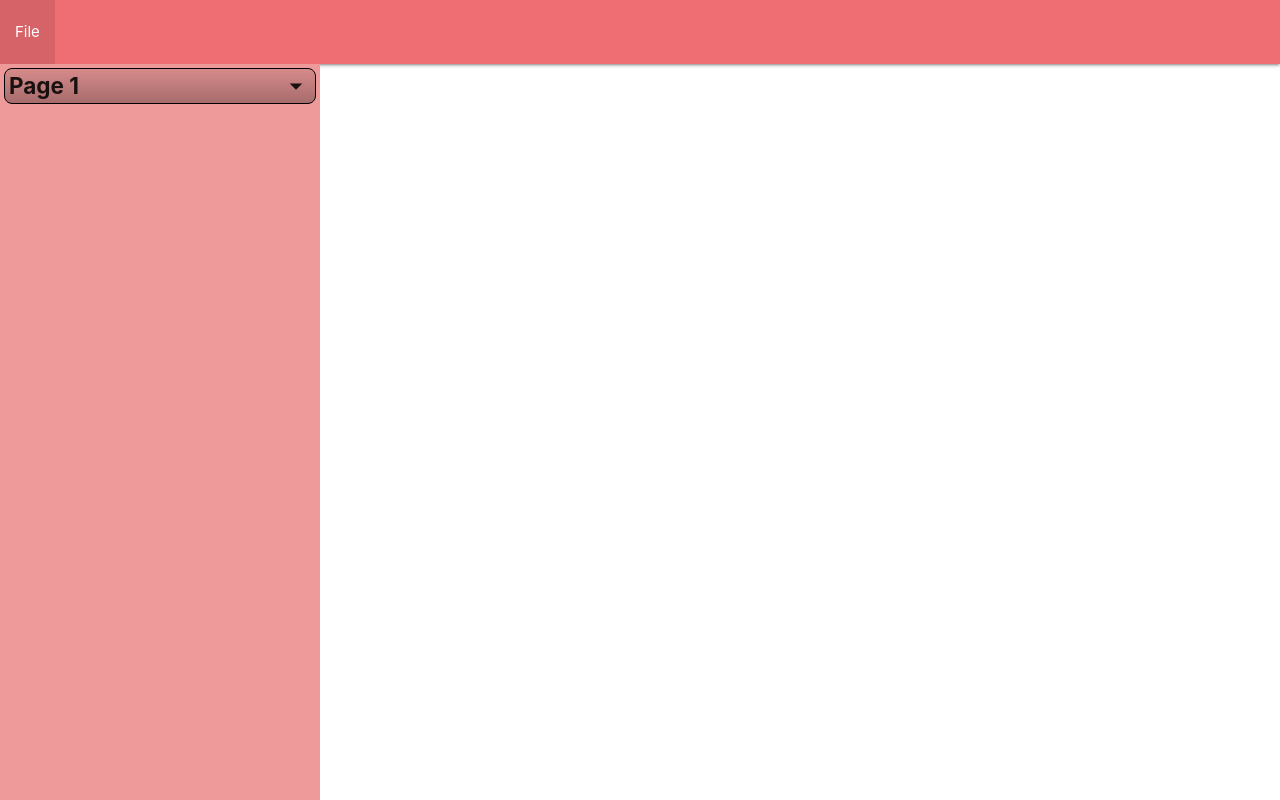
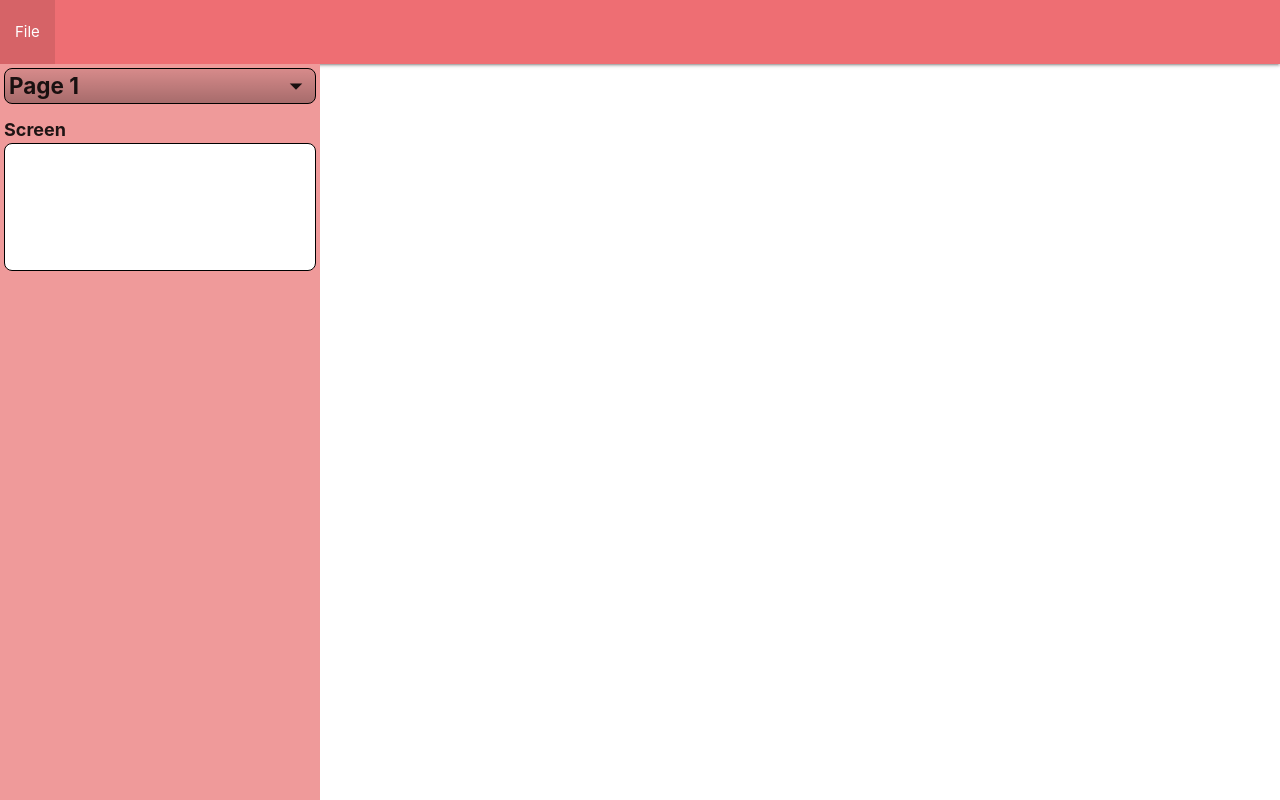
Before and after one commit to ShaneByrne0963/wirefree, a React (Vite) app: page / in a window 1280 px wide. Built offline with nearby package versions, Linux system fonts and the light colour scheme.

Commit message:
Add screen select window in side panel

```diff
--- a/src/assets/css/style.css
+++ b/src/assets/css/style.css
@@ -30,4 +30,18 @@
     display: flex;
     align-items: center;
     justify-content: space-between;
+    margin-bottom: 12px;
 }
+
+.side-panel-label {
+    font-size: 1.2em;
+    font-weight: bold;
+}
+
+.side-panel-window {
+    background-color: white;
+    width: 100%;
+    height: 128px;
+    border: 1px solid black;
+    border-radius: 8px;
+}
--- /dev/null
+++ b/src/components/side-panel/ScreenSelect.tsx
@@ -0,0 +1,14 @@
+function ScreenSelect() {
+  return (
+    <>
+      <div className="side-panel-label">Screen</div>
+      <ScreenSelectWindow></ScreenSelectWindow>
+    </>
+  );
+}
+
+function ScreenSelectWindow() {
+  return <div id="select-screen-window" className="side-panel-window"></div>;
+}
+
+export default ScreenSelect;
--- a/src/components/side-panel/SidePanel.tsx
+++ b/src/components/side-panel/SidePanel.tsx
@@ -1,9 +1,11 @@
 import PageName from "./PageName";
+import ScreenSelect from "./ScreenSelect";
 
 function SidePanel() {
   return (
     <div id="side-panel" className="red lighten-3">
       <PageName></PageName>
+      <ScreenSelect></ScreenSelect>
     </div>
   );
 }
```
